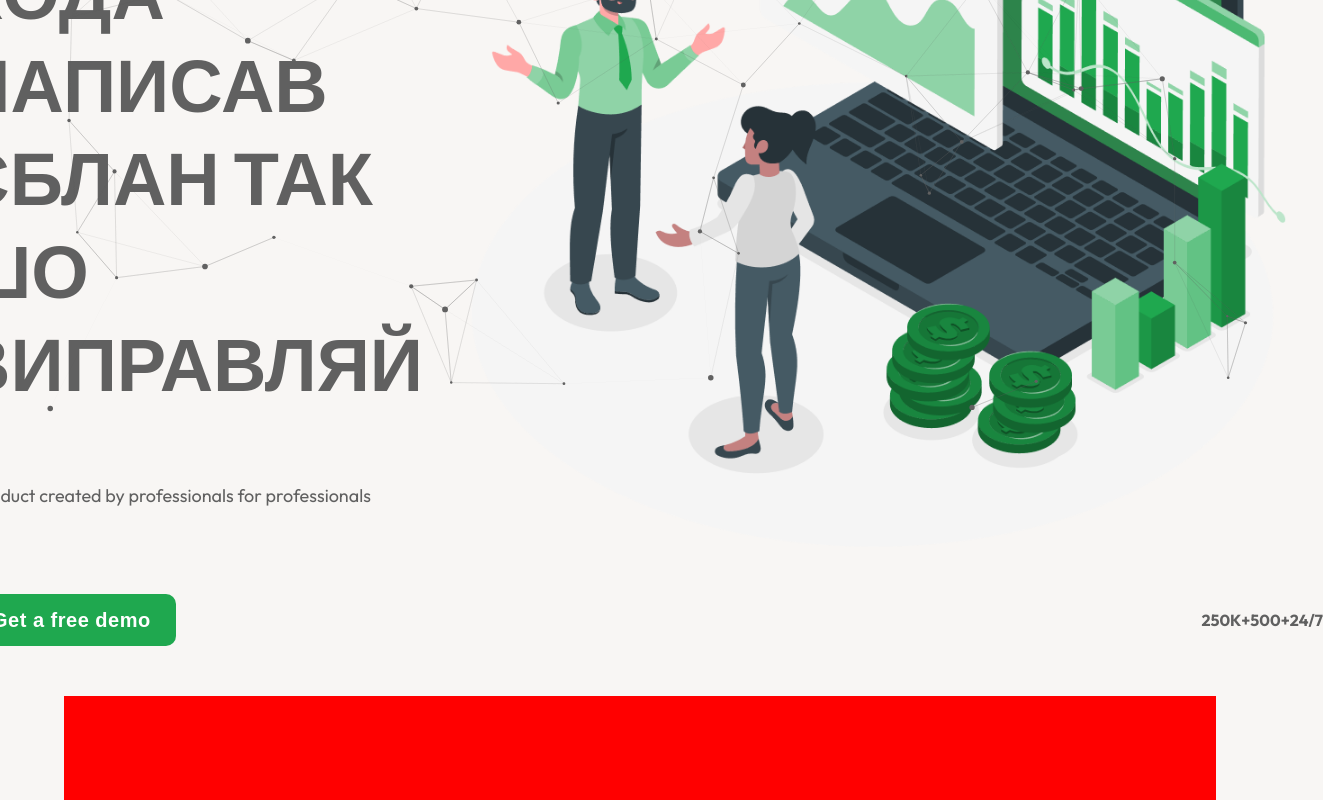
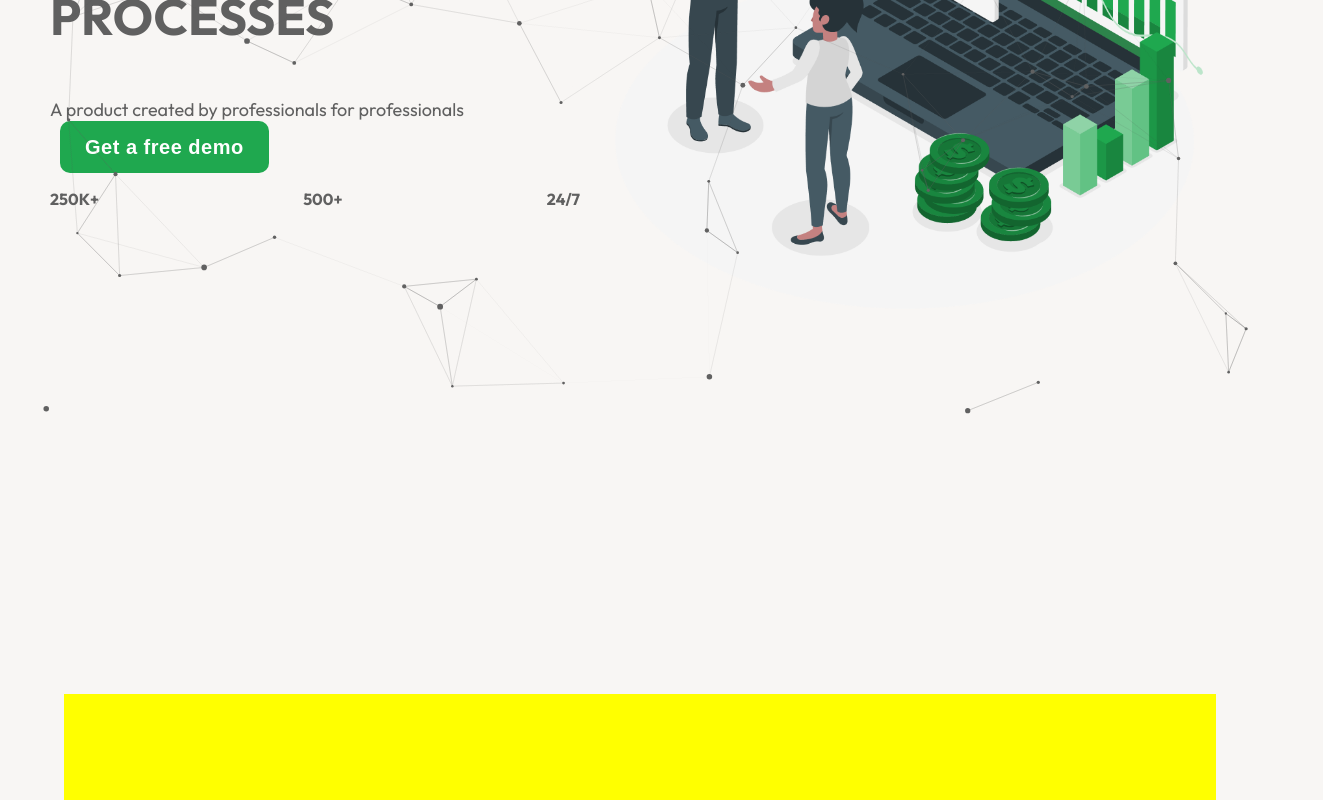
Before and after one commit to RevaGee/Cashio, a React (Create React App) app: page / in a window 1280 px wide. Shown: the part 360-1160 px from the top of the page, 1323 px wide, since content can reach past the window. Built offline with nearby package versions, Linux system fonts and the light colour scheme.

Commit message:
corrected slogan styles

```diff
--- a/src/App.tsx
+++ b/src/App.tsx
@@ -12,7 +12,6 @@ function App() {
             <Header/>
             <ParticlesComponent/>
             <Slogan/>
-            <div style={{backgroundColor: "red", height: "300px", width: "90%", margin: "0 auto"}}></div>
             <div style={{backgroundColor: "transparent", height: "300px", width: "90%", margin: "0 auto"}}></div>
             <div style={{backgroundColor: "yellow", height: "300px", width: "90%", margin: "0 auto"}}></div>
             <div style={{backgroundColor: "transparent", height: "300px", width: "90%", margin: "0 auto"}}></div>
--- a/src/components/Slogan/index.tsx
+++ b/src/components/Slogan/index.tsx
@@ -16,31 +16,28 @@ export const Slogan = () => {
                 <div className="img_and_text">
                     <div className="slogan_text">
                         <div className="slogan_head_text">
-                            <p>ЦЕЙ КУСОК КОДА НАПИСАВ ЄБЛАН ТАК ШО ВИПРАВЛЯЙ</p>
-                            {/*<p>{t('Making Money')}</p>*/}
+                            <p>{t('Making Money')}</p>
                         </div>
-
                         <div className="signature">
                             <a>{t('Professionals')}</a>
+                        </div>
+                        <div>
+                            <button className='demo_slogan' onClick={handleTelegramLink}>
+                                {t('Get a free demo')}
+                            </button>
+                            <div className="info_text">
+                                <p>250K+</p>
 
+                                <p>500+</p>
+
+                                <p>24/7</p>
+                            </div>
                         </div>
                     </div>
                     <div className="slogan_image">
                         <img src={Imgslogan} alt="" className="img_slogan"/>
                     </div>
                 </div>
-                <div className="info_slogan">
-                    <button className='demo_slogan' onClick={handleTelegramLink}>
-                        {t('Get a free demo')}
-                    </button>
-                    <div className="info_text">
-                        <p>250K+</p>
-
-                        <p>500+</p>
-
-                        <p>24/7</p>
-                    </div>
-                </div>
             </div>
         </div>
     );
--- a/src/components/Slogan/style.scss
+++ b/src/components/Slogan/style.scss
@@ -20,7 +20,7 @@
 }
 
 .slogan_head_text {
-  font-size: 74px;
+  font-size: 50px;
   font-weight: bold;
   color: var(--text_color);
 }
@@ -31,7 +31,7 @@
 }
 
 .img_slogan {
-  width: 900px;
+  width: 650px;
   height: auto;
 }
 
```
